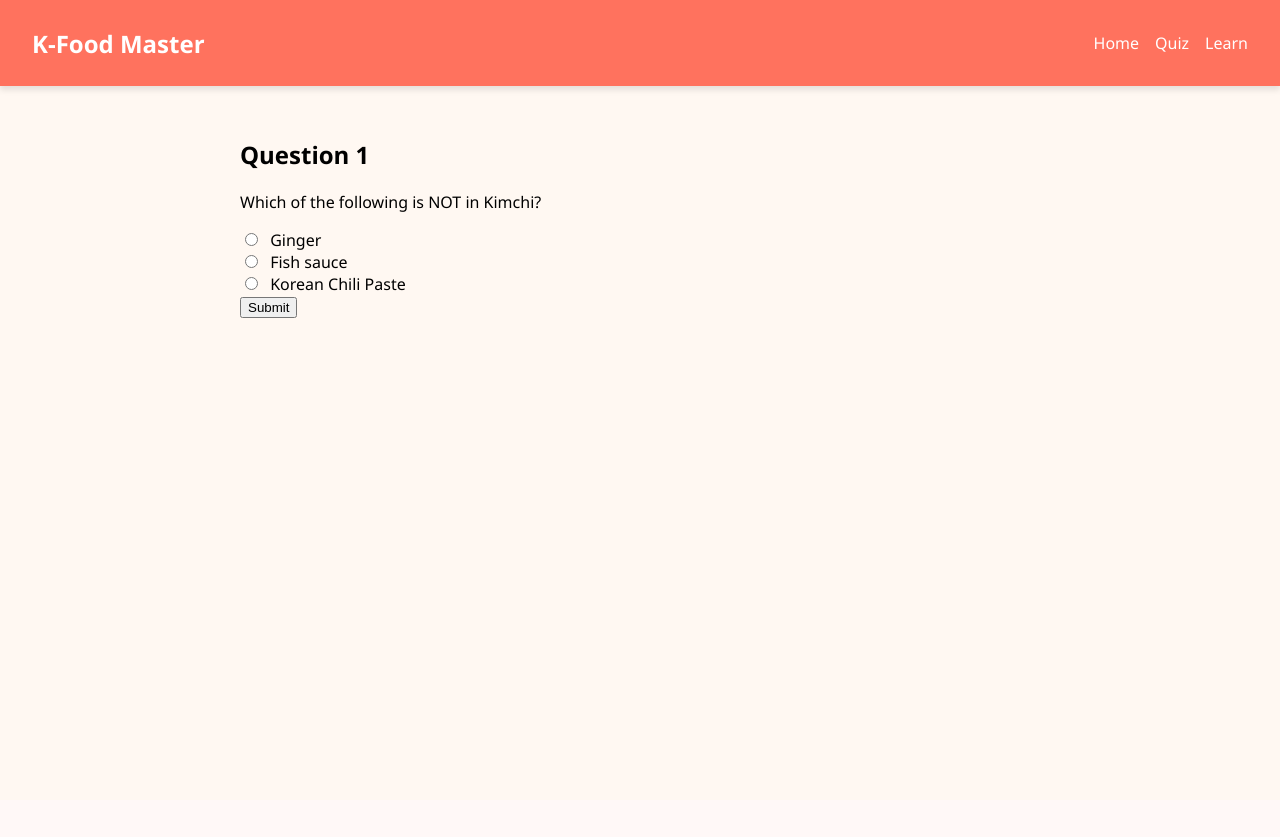
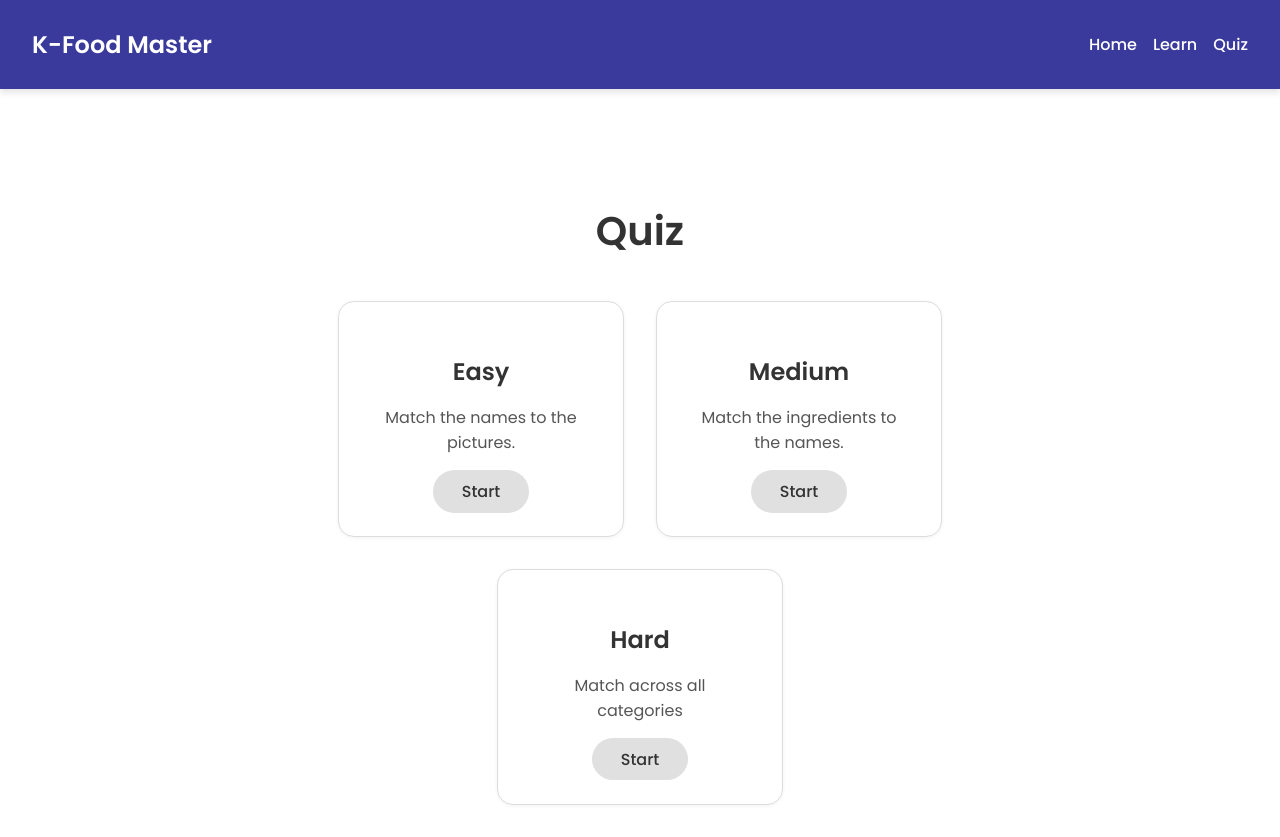
Before and after one commit to heg2140/learn-korean-cuisine, a Flask app: page /quiz in a window 1280 px wide. Before the commit the page ends 318 px from the top, so only its background shows below. Run offline with Flask 3, Linux system fonts and the light colour scheme.

Commit message:
added the quiz page and fixed the home page, still need to do learn and put data for quizzes

```diff
--- a/static/style.css
+++ b/static/style.css
@@ -1,15 +1,14 @@
 body {
-    font-family: 'Segoe UI', sans-serif;
-    background-color: #fff8f2;
     margin: 0;
-    padding: 0;
+    font-family: 'Poppins', 'Segoe UI', sans-serif;
+    background-color: white;
 }
 
 .navbar {
     display: flex;
     justify-content: space-between;
     align-items: center;
-    background-color: #ff725e;
+    background-color: rgb(58, 58, 156);
     color: white;
     padding: 1rem 2rem;
     box-shadow: 0 4px 6px rgba(0, 0, 0, 0.1);
@@ -56,6 +55,100 @@ body {
     background-color: #ff725e;
 }
 
+
+
 input[type="radio"] {
     margin-right: 8px;
 }
+
+.home-container {
+    text-align: center;
+    margin-top: 120px;
+}
+
+.home-container h1 {
+    font-size: 2.5rem;
+    font-weight: 500;
+    color: #333;
+    margin-bottom: 0.5rem;
+}
+
+.subtitle {
+    font-size: 1.25rem;
+    color: grey;
+    margin-bottom: 2.5rem;
+}
+
+.button-group {
+    display: flex;
+    justify-content: center;
+    gap: 2rem;
+}
+
+.main-button {
+    background-color: #1946ba;
+    color: white;
+    font-size: 1.25rem;
+    padding: 1rem 2rem;
+    border: none;
+    border-radius: 1.5rem;
+    text-decoration: none;
+    transition: background-color 0.3s;
+}
+
+.main-button:hover {
+    background-color: #143a96;
+}
+
+.quiz-title {
+    text-align: center;
+    font-size: 2.5rem;
+    color: #333;
+    margin-top: 80px;
+    margin-bottom: 40px;
+}
+
+.quiz-container {
+    display: flex;
+    justify-content: center;
+    gap: 2rem;
+    padding: 0 1rem;
+    flex-wrap: wrap;
+}
+
+.quiz-card {
+    background-color: white;
+    border: 1px solid #ddd;
+    border-radius: 1rem;
+    padding: 2rem;
+    width: 220px;
+    text-align: center;
+    box-shadow: 0px 1px 4px rgba(0, 0, 0, 0.05);
+}
+
+.quiz-card h2 {
+    font-size: 1.5rem;
+    color: #333;
+    margin-bottom: 0.5rem;
+}
+
+.quiz-card p {
+    font-size: 1rem;
+    color: #555;
+    margin-bottom: 1.5rem;
+}
+
+.quiz-start {
+    background-color: #e0e0e0;
+    color: #333;
+    padding: 0.6rem 1.8rem;
+    border-radius: 2rem;
+    text-decoration: none;
+    font-size: 1rem;
+    font-weight: 500;
+    transition: background-color 0.3s;
+}
+
+.quiz-start:hover {
+    background-color: #cfcfcf;
+}
--- a/templates/base.html
+++ b/templates/base.html
@@ -1,6 +1,7 @@
 <!DOCTYPE html>
 <html lang="en">
 <head>
+    <link href="https://fonts.googleapis.com/css2?family=Poppins:wght@300;400;500;600&display=swap" rel="stylesheet">
     <meta charset="UTF-8">
     <meta name="viewport" content="width=device-width, initial-scale=1.0">
     <title>Korean Food Quiz</title>
@@ -11,8 +12,8 @@
         <div class="nav-logo">K-Food Master</div>
         <ul class="nav-links">
             <li><a href="/">Home</a></li>
+            <li><a href="/learn">Learn</a></li>
             <li><a href="/quiz">Quiz</a></li>
-            <li><a href="/learn">Learn</a></li>
         </ul>
     </nav>
     <div class="container">
--- a/templates/quiz.html
+++ b/templates/quiz.html
@@ -1,12 +1,25 @@
 {% extends "base.html" %}
+
+{% block title %}Quiz{% endblock %}
+
 {% block content %}
-<h2>Question {{ qid + 1 }}</h2>
-<p>{{ question.question }}</p>
-<form method="POST">
-    {% for opt in question.options %}
-    <input type="radio" name="choice" value="{{ opt }}" required> {{ opt }}<br>
-    {% endfor %}
-    <input type="hidden" name="qid" value="{{ qid }}">
-    <button type="submit">Submit</button>
-</form>
+<h1 class="quiz-title">Quiz</h1>
+
+<div class="quiz-container">
+    <div class="quiz-card">
+        <h2>Easy</h2>
+        <p>Match the names to the pictures.</p>
+        <a href="/quiz/easy" class="quiz-start">Start</a>
+    </div>
+    <div class="quiz-card">
+        <h2>Medium</h2>
+        <p>Match the ingredients to the names.</p>
+        <a href="/quiz/medium" class="quiz-start">Start</a>
+    </div>
+    <div class="quiz-card">
+        <h2>Hard</h2>
+        <p>Match across all categories</p>
+        <a href="/quiz/hard" class="quiz-start">Start</a>
+    </div>
+</div>
 {% endblock %}
```
Also changed, not shown: templates/home.html (+11 -3 lines).
